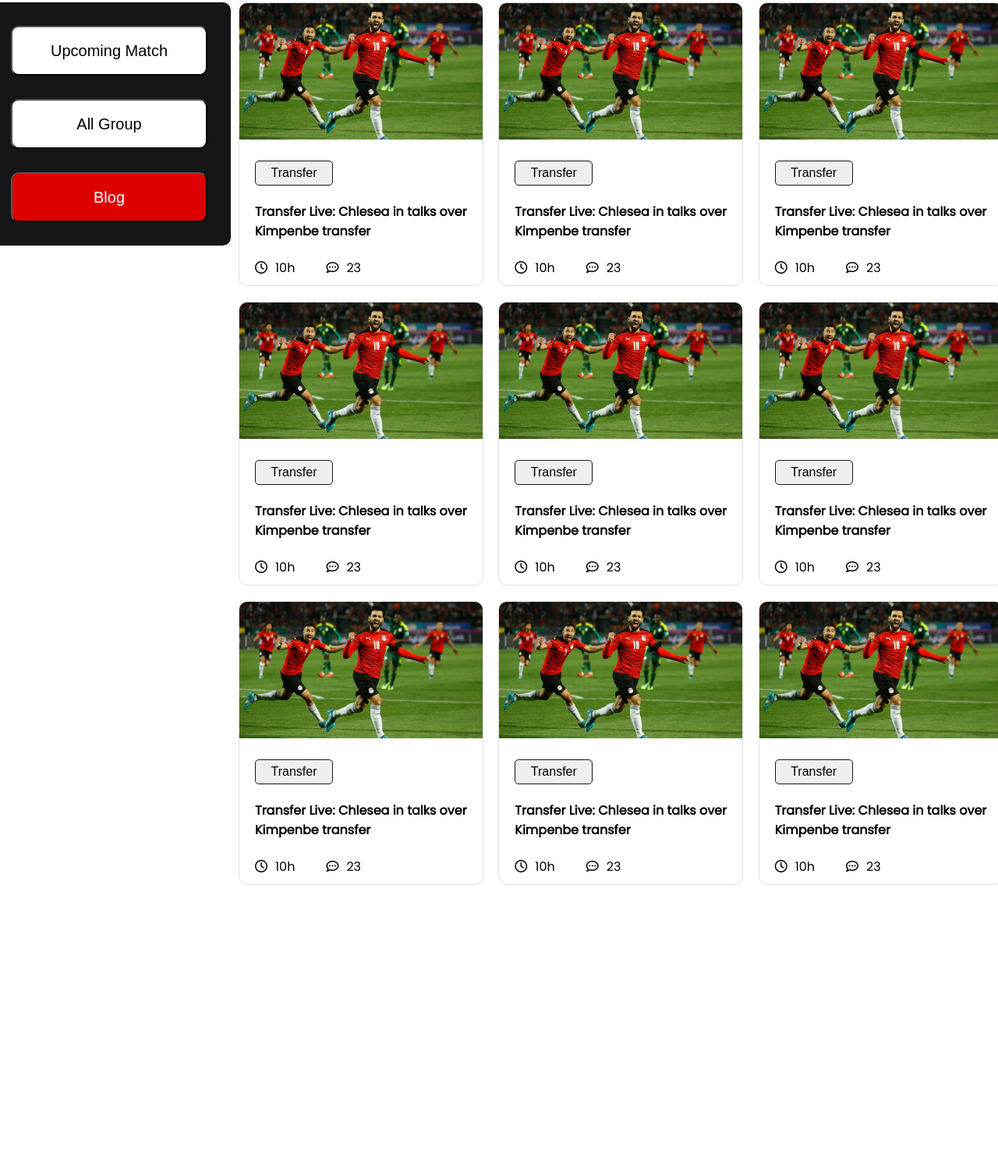
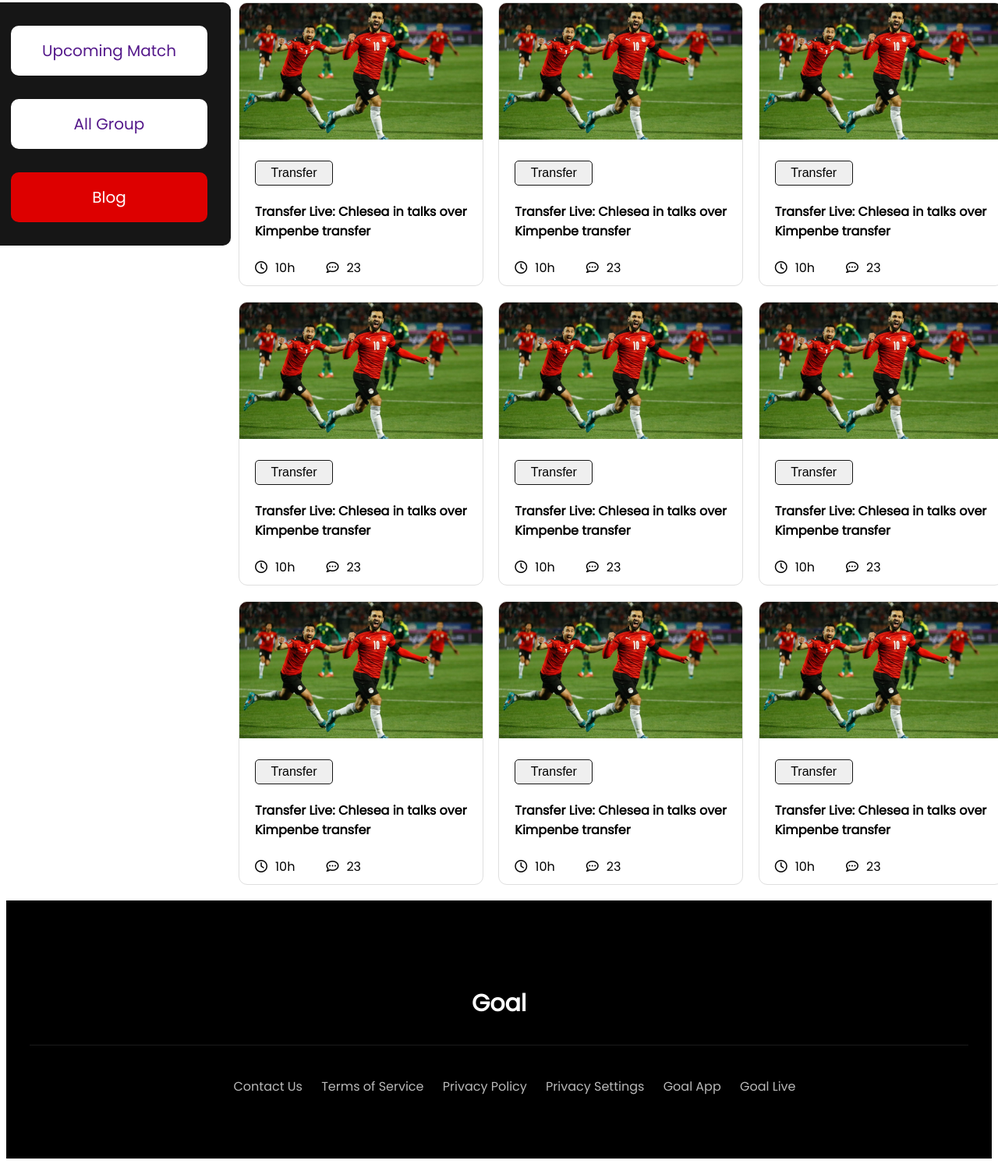
Before and after one commit to alifbinmajid/world-cup, a plain HTML site: page index.html in a window 1280 px wide. Shown: the part 751-2253 px from the top of the page at 78% size. Before the commit the page ends 1886 px from the top, so only its background shows below. Drawn offline with Linux system fonts and the light colour scheme.

Commit message:
dextop ok

```diff
--- a/index.html
+++ b/index.html
@@ -22,9 +22,9 @@
     </header>
     <main-body id="main-body">
         <div id="nav">
-            <button type="submit" class="nav">Upcoming Match</button>
-            <button type="submit" class="nav">All Group</button>
-            <button type="submit" class="nav-slc">Blog</button>
+            <a href="" class="nav">Upcoming Match</a>
+            <a href="" class="nav">All Group</a>
+            <a href="" class="nav-slc">Blog</a>
         </div>
         <div id="blog">
             <div class="blog">
@@ -146,8 +146,18 @@
             </div>
         </div>
     </main-body>
-    <footer>
-
+    <footer class="footer">
+        <H2>Goal</H2>
+        <ul>
+            <li>
+                <a href="" class="link">Contact Us</a>
+                <a href="" class="link">Terms of Service</a>
+                <a href="" class="link">Privacy Policy</a>
+                <a href="" class="link">Privacy Settings</a>
+                <a href="" class="link">Goal App</a>
+                <a href="" class="link">Goal Live</a>
+            </li>
+        </ul>
     </footer>
 </body>
 </html>
--- a/styles/style.css
+++ b/styles/style.css
@@ -66,22 +66,38 @@ p{
     background: #161616;
     border-radius: 10px;
 }
-.nav, .nav-slc{
+a.nav {
+    padding: 17px 0px 17px 0px;
     width: 252px;
-    height: 64px;
-    background: #FFFFFF;
-    border-radius: 10px;
     margin-top: 30px;
     margin-left: 30px;
-    font-size: 20px;
+    border-radius: 10px;
+    text-align: center;
+    background: #FFFFFF;
+    display: block;
+    text-decoration: none;
+    font-size: 20PX;
+
 }
-.nav-slc{
+.nav:hover{
+    color: #FFFFFF;
+    background-color: #d64242;
+}
+a.nav-slc{
+    padding: 17px 0px 17px 0px;
+    width: 252px;
+    margin-top: 30px;
+    margin-left: 30px;
+    border-radius: 10px;
+    text-align: center;
+    display: block;
+    text-decoration: none;
+    font-size: 20PX;
     background-color: #DD0000;
     color: #FFFFFF;
 }
 #blog{
     width: 1000px;
-    height: 1000px;
     margin-left: 10px;
     display: grid;
     grid-template-columns: repeat(3, 1fr);
@@ -116,3 +132,28 @@ h4{
 span{
     margin-left: 10px;
 }
+
+
+/* footer style */
+
+.footer{
+    background: black;
+    padding-top: 80px;
+}
+h2{
+    margin: 30px;
+    text-align: center;
+    color: #FFFFFF;
+    font-size: 30PX;
+    padding-bottom: 30px;
+    border-bottom: 1px solid rgba(255, 255, 255, 0.1);
+}
+ul{
+    text-align: center;
+}
+a.link{
+    display: inline-block;
+    text-decoration: none;
+    color: #B9B9B9;
+    margin: 10px 10px 80px 10px;
+}
```
